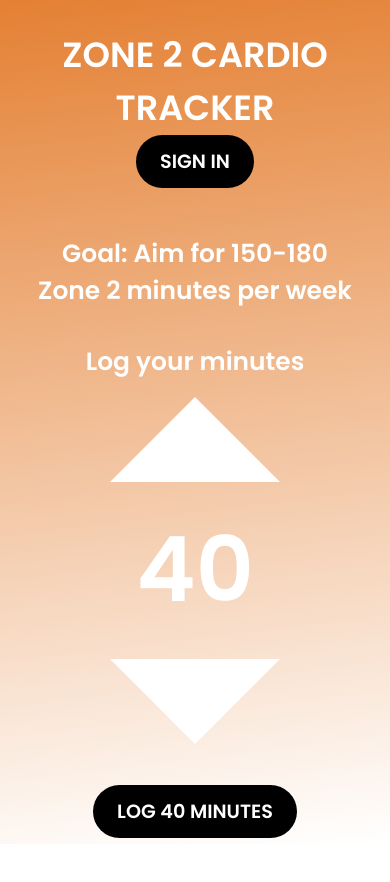
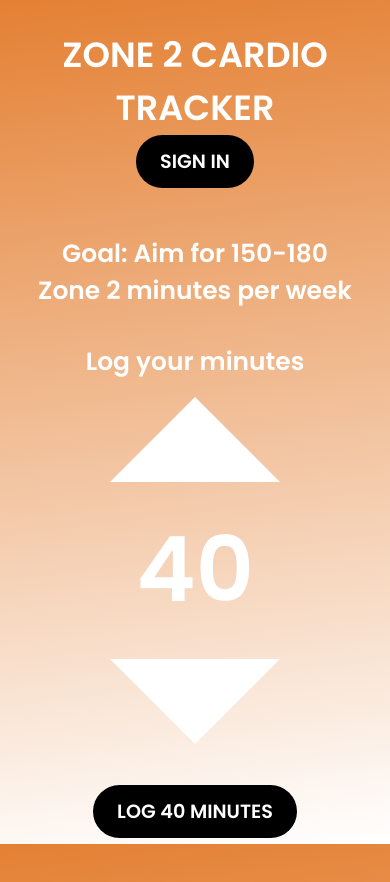
Before and after one commit to mmiller9913/zone-2-tracker-frontend, a React (Create React App) app: page / in a window 390 px wide. Shown: the top 882 px of the page. Before the commit the page ends 844 px from the top, so only its background shows below. Built offline with nearby package versions, Linux system fonts and the light colour scheme.

Commit message:
edited css for mobile

```diff
--- a/src/App.css
+++ b/src/App.css
@@ -22,6 +22,7 @@ body {
   color: white;
   font-size: 1.2rem;
   height: 100%;
+  padding-bottom: 50px;
 }
 
 .main-container {
```
